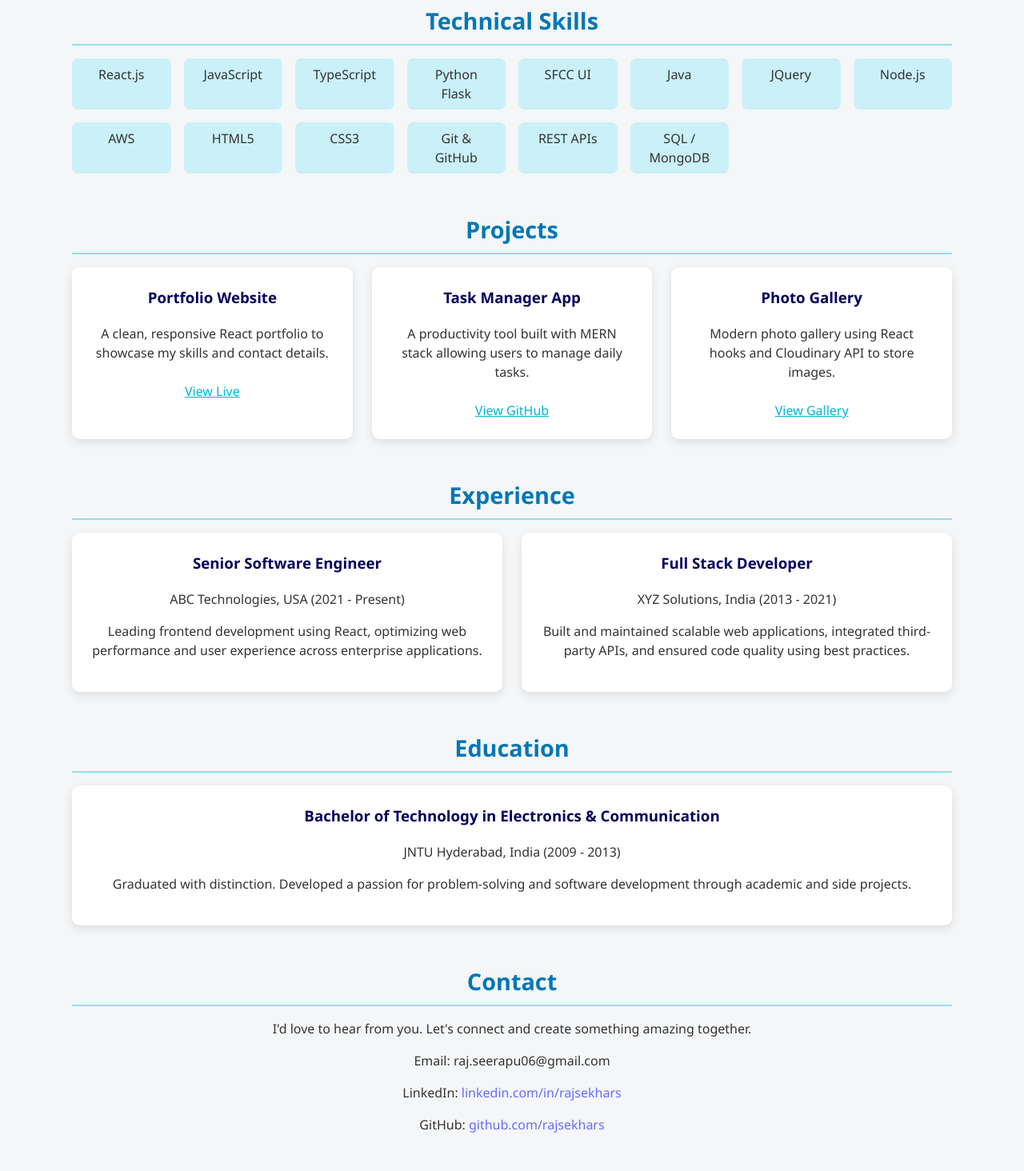
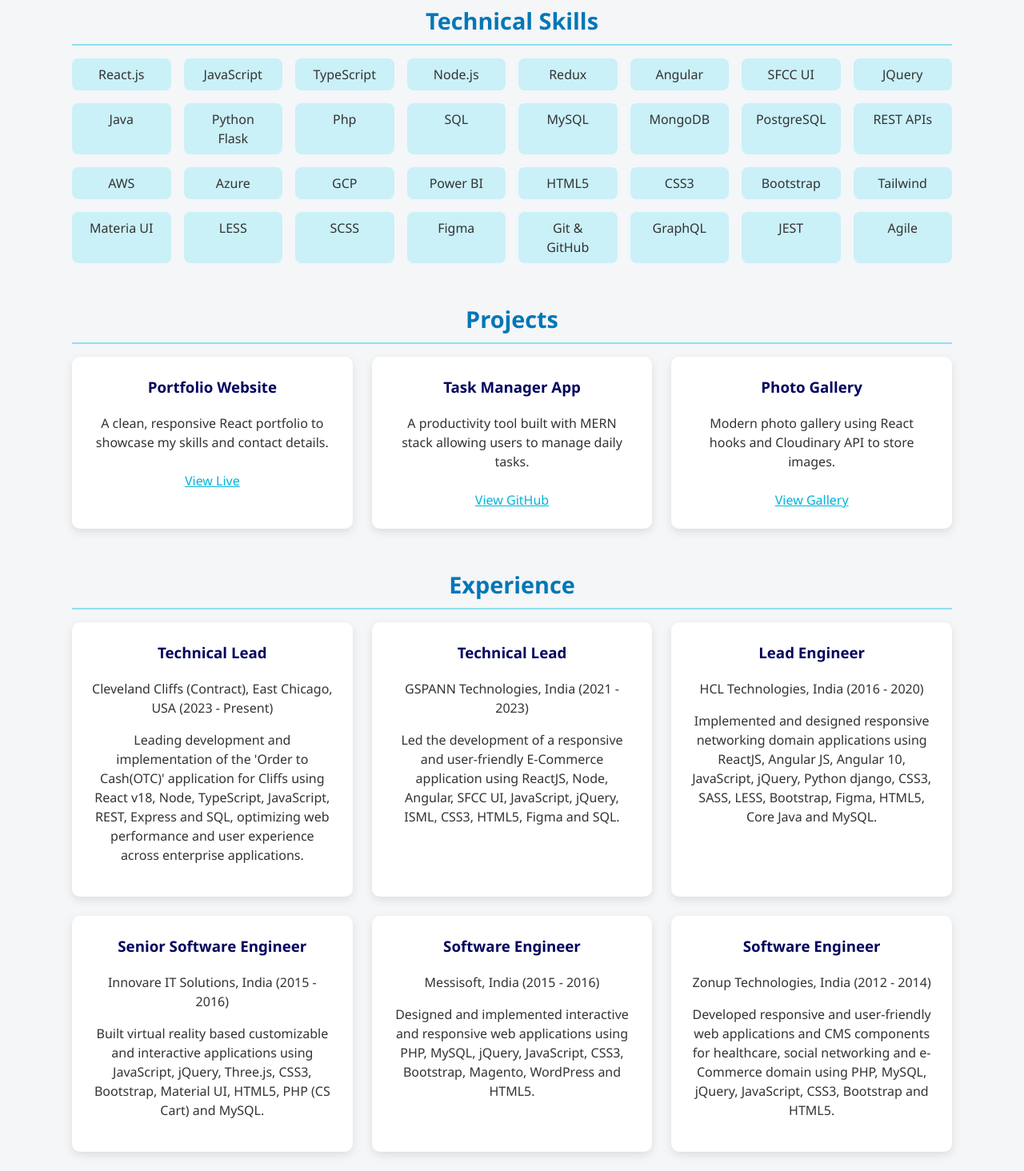
Before and after one commit to rajsekhars/react-portfolio, a React (Vite) app: page / in a window 1280 px wide. Shown: the part 660-2124 px from the top of the page at 80% size. Built offline with nearby package versions, Linux system fonts and the light colour scheme.

Commit message:
Updated Title section

```diff
--- a/src/App.jsx
+++ b/src/App.jsx
@@ -37,17 +37,35 @@
           <span>React.js</span>
           <span>JavaScript</span>
           <span>TypeScript</span>
+          <span>Node.js</span>
+          <span>Redux</span>
+          <span>Angular</span>
+          <span>SFCC UI</span>
+          <span>JQuery</span>
+          <span>Java</span>
           <span>Python Flask</span>
-          <span>SFCC UI</span>
-          <span>Java</span>
-          <span>JQuery</span>
-          <span>Node.js</span>
+          <span>Php</span>
+          <span>SQL</span>
+          <span>MySQL</span>
+          <span>MongoDB</span>
+          <span>PostgreSQL</span>
+          <span>REST APIs</span>
           <span>AWS</span>
+          <span>Azure</span>
+          <span>GCP</span>
+          <span>Power BI</span>
           <span>HTML5</span>
           <span>CSS3</span>
+          <span>Bootstrap</span>
+          <span>Tailwind</span>
+          <span>Materia UI</span>
+          <span>LESS</span>
+          <span>SCSS</span>
+          <span>Figma</span>
           <span>Git & GitHub</span>
-          <span>REST APIs</span>
-          <span>SQL / MongoDB</span>
+          <span>GraphQL</span>
+          <span>JEST</span>
+          <span>Agile</span>
         </div>
       </section>
 
@@ -75,14 +93,35 @@
         <h2>Experience</h2>
         <div className="projects-grid">
           <div className="project-card">
-            <h3>Senior Software Engineer</h3>
-            <p>ABC Technologies, USA (2021 - Present)</p>
-            <p>Leading frontend development using React, optimizing web performance and user experience across enterprise applications.</p>
+            <h3>Technical Lead</h3>
+            <p>Cleveland Cliffs (Contract), East Chicago, USA (2023 - Present)</p>
+            <p>Leading development and implementation of the 'Order to Cash(OTC)' application for Cliffs using React v18, Node, TypeScript, JavaScript, REST, Express and SQL, optimizing web performance and user experience across enterprise applications.</p>
           </div>
           <div className="project-card">
-            <h3>Full Stack Developer</h3>
-            <p>XYZ Solutions, India (2013 - 2021)</p>
-            <p>Built and maintained scalable web applications, integrated third-party APIs, and ensured code quality using best practices.</p>
+          <h3>Technical Lead</h3>
+            <p>GSPANN Technologies, India (2021 - 2023)</p>
+            <p>Led the development of a responsive and user-friendly E-Commerce application using ReactJS, Node, Angular, SFCC UI, JavaScript, jQuery, ISML, CSS3, HTML5, Figma and SQL.</p>
+          </div>
+          <div className="project-card">
+          <h3>Lead Engineer</h3>
+            <p>HCL Technologies, India (2016 - 2020)</p>
+            <p>Implemented and designed responsive networking domain applications using ReactJS, Angular JS, Angular 10, JavaScript, jQuery, Python django, CSS3, SASS, LESS, Bootstrap, Figma, HTML5, Core Java and MySQL.</p>
+          </div>
+          <div className="project-card">
+          <h3>Senior Software Engineer</h3>
+            <p>Innovare IT Solutions, India (2015 - 2016)</p>
+            <p>Built virtual reality based customizable and interactive applications using JavaScript, jQuery, Three.js, CSS3, Bootstrap, Material UI, HTML5, PHP (CS Cart) and MySQL.
+            </p>
+          </div>
+          <div className="project-card">
+          <h3> Software Engineer</h3>
+            <p>Messisoft, India (2015 - 2016)</p>
+            <p>Designed and implemented interactive and responsive web applications using PHP, MySQL, jQuery, JavaScript, CSS3, Bootstrap, Magento, WordPress and HTML5.</p>
+          </div>
+          <div className="project-card">
+          <h3>Software Engineer</h3>
+            <p>Zonup Technologies, India (2012 - 2014)</p>
+            <p>Developed responsive and user-friendly web applications and CMS components for healthcare, social networking and e-Commerce domain using PHP, MySQL, jQuery, JavaScript, CSS3, Bootstrap and HTML5.</p>
           </div>
         </div>
       </section>
@@ -91,8 +130,8 @@
         <h2>Education</h2>
         <div className="projects-grid">
           <div className="project-card">
-            <h3>Bachelor of Technology in Electronics & Communication</h3>
-            <p>JNTU Hyderabad, India (2009 - 2013)</p>
+            <h3>Bachelor of Technology in Electronics & Communication Engineering</h3>
+            <p>JNTU Kakinada, India (2008 - 2011)</p>
             <p>Graduated with distinction. Developed a passion for problem-solving and software development through academic and side projects.</p>
           </div>
         </div>
```
